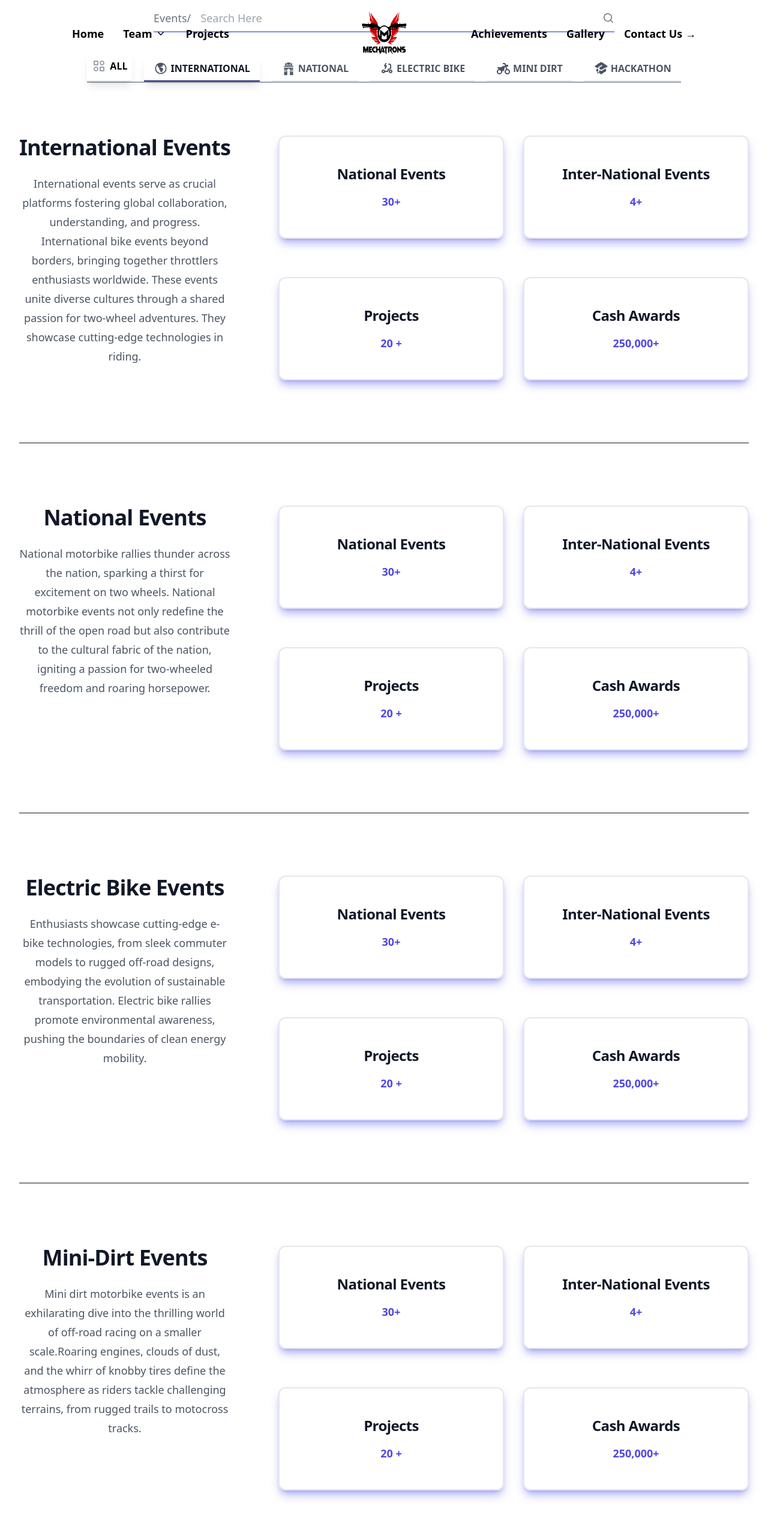
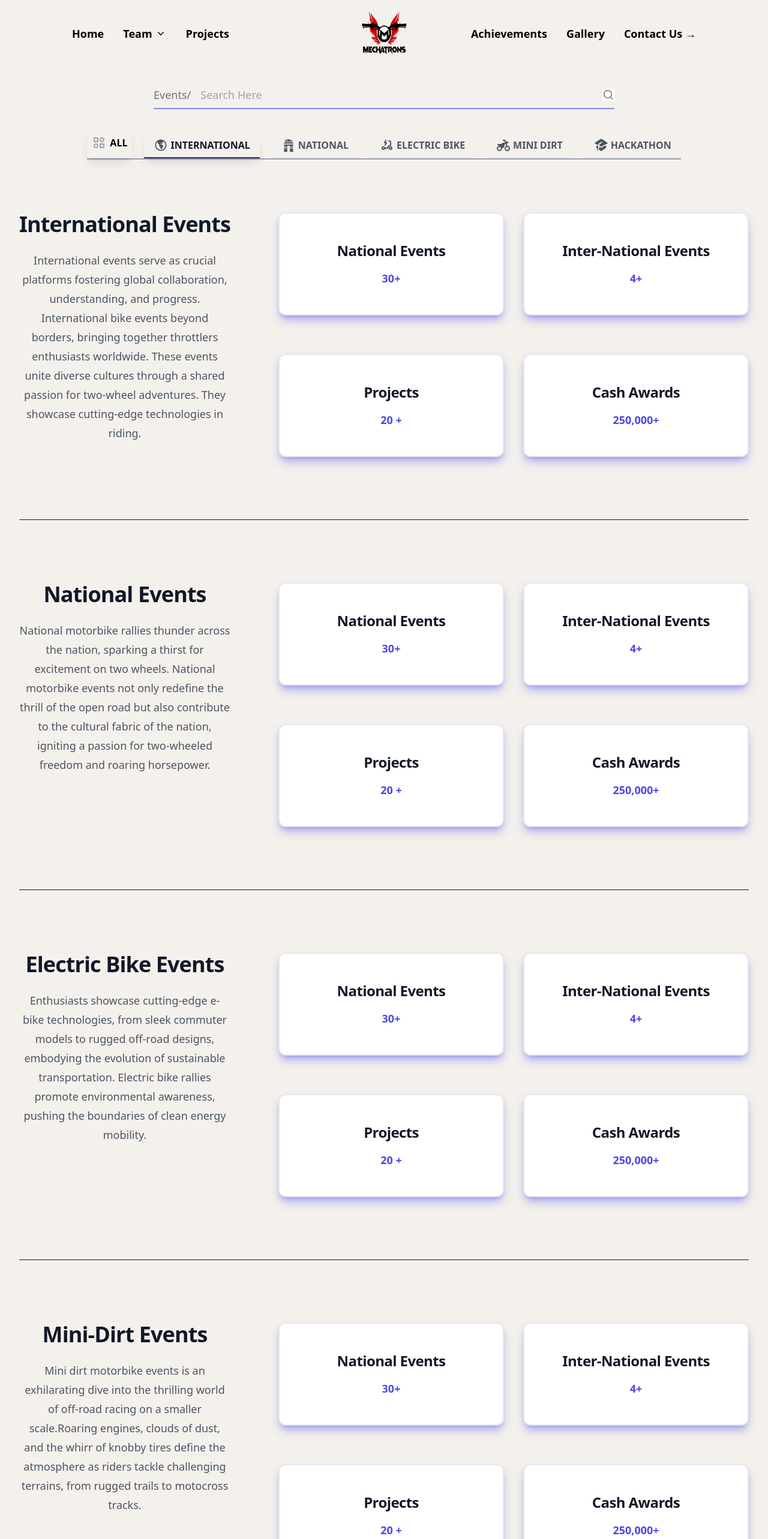
Before and after one commit to SRIRAMS2002/mechatrons07, a Next.js app: page /Achievements in a window 1280 px wide. Shown: the top 2566 px of the page at 60% size. Built offline with nearby package versions, Linux system fonts and the light colour scheme.

Commit message:
bg-color1

```diff
--- a/src/Components/AllEventPage.jsx
+++ b/src/Components/AllEventPage.jsx
@@ -11,7 +11,7 @@ const AllEventPage = () => {
   return (
     <div>
       {/* International */}
-      <div className="bg-white py-10 sm:py-10">
+      <div className=" py-10 sm:py-10">
         <div className="mx-auto grid max-w-7xl gap-x-20 gap-y-20  xl:grid-cols-3">
           <div className="max-w-4xl">
             <h2 className="text-3xl font-bold tracking-tight text-gray-900 sm:text-4xl">
@@ -31,7 +31,7 @@ const AllEventPage = () => {
             className="grid gap-x-8 gap-y-12 sm:grid-cols-2 sm:gap-y-16 xl:col-span-2"
           >
             <li>
-              <div className="flex items-center rounded-xl  p-12 gap-x-6  border-box hover:border-violet-900 transition border-2 hover:shadow-lg shadow-indigo-500/50 shadow-lg  hover:shadow-indigo-500/50">
+              <div className="bg-white flex items-center rounded-xl  p-12 gap-x-6  border-box hover:border-violet-900 transition border-2 hover:shadow-lg shadow-indigo-500/50 shadow-lg  hover:shadow-indigo-500/50">
                 <div className="mx-auto text-center">
                   <h3 className="text-2xl font-semibold leading-7 tracking-tight text-gray-900">
                     National Events
@@ -44,7 +44,7 @@ const AllEventPage = () => {
               </div>
             </li>
             <li>
-              <div className="flex items-center rounded-xl  p-12 gap-x-6  border-box hover:border-violet-900 transition border-2 hover:shadow-lg shadow-indigo-500/50 shadow-lg  hover:shadow-indigo-500/50">
+              <div className="bg-white flex items-center rounded-xl  p-12 gap-x-6  border-box hover:border-violet-900 transition border-2 hover:shadow-lg shadow-indigo-500/50 shadow-lg  hover:shadow-indigo-500/50">
                 <div className="mx-auto text-center">
                   <h3 className="text-2xl font-semibold leading-7 tracking-tight text-gray-900">
                     Inter-National Events
@@ -57,7 +57,7 @@ const AllEventPage = () => {
               </div>
             </li>
             <li>
-              <div className="flex items-center rounded-xl  p-12 gap-x-6  border-box hover:border-violet-900 transition border-2 hover:shadow-lg shadow-indigo-500/50 shadow-lg  hover:shadow-indigo-500/50">
+              <div className="bg-white flex items-center rounded-xl  p-12 gap-x-6  border-box hover:border-violet-900 transition border-2 hover:shadow-lg shadow-indigo-500/50 shadow-lg  hover:shadow-indigo-500/50">
                 <div className="mx-auto text-center">
                   <h3 className="text-2xl font-semibold leading-7 tracking-tight text-gray-900">
                     Projects
@@ -70,7 +70,7 @@ const AllEventPage = () => {
               </div>
             </li>
             <li>
-              <div className="flex items-center rounded-xl  p-12 gap-x-6  border-box hover:border-violet-900 transition border-2 hover:shadow-lg shadow-indigo-500/50 shadow-lg  hover:shadow-indigo-500/50">
+              <div className="bg-white flex items-center rounded-xl  p-12 gap-x-6  border-box hover:border-violet-900 transition border-2 hover:shadow-lg shadow-indigo-500/50 shadow-lg  hover:shadow-indigo-500/50">
                 <div className="mx-auto text-center">
                   <h3 className="text-2xl font-semibold leading-7 tracking-tight text-gray-900">
                     Cash Awards
@@ -88,7 +88,7 @@ const AllEventPage = () => {
       <div className=" mx-auto mt-10 grid max-w-2xl grid-cols-1 gap-x-8 gap-y-16 border-t border-gray-900 pt-10 sm:mt-16 sm:pt-16 lg:mx-0 lg:max-w-none lg:grid-cols-3"></div>
 
       {/* National */}
-      <div className="bg-white py-10 sm:py-10">
+      <div className="py-10 sm:py-10">
         <div className="mx-auto grid max-w-7xl gap-x-20 gap-y-20  xl:grid-cols-3">
           <div className="max-w-4xl">
             <h2 className="text-3xl font-bold tracking-tight text-gray-900 sm:text-4xl">
@@ -107,7 +107,7 @@ const AllEventPage = () => {
             className="grid gap-x-8 gap-y-12 sm:grid-cols-2 sm:gap-y-16 xl:col-span-2"
           >
             <li>
-              <div className="flex items-center rounded-xl  p-12 gap-x-6  border-box hover:border-violet-900 transition border-2 hover:shadow-lg shadow-indigo-500/50 shadow-lg  hover:shadow-indigo-500/50">
+              <div className="bg-white flex items-center rounded-xl  p-12 gap-x-6  border-box hover:border-violet-900 transition border-2 hover:shadow-lg shadow-indigo-500/50 shadow-lg  hover:shadow-indigo-500/50">
                 <div className="mx-auto text-center">
                   <h3 className="text-2xl font-semibold leading-7 tracking-tight text-gray-900">
                     National Events
@@ -120,7 +120,7 @@ const AllEventPage = () => {
               </div>
             </li>
             <li>
-              <div className="flex items-center rounded-xl  p-12 gap-x-6  border-box hover:border-violet-900 transition border-2 hover:shadow-lg shadow-indigo-500/50 shadow-lg  hover:shadow-indigo-500/50">
+              <div className="bg-white flex items-center rounded-xl  p-12 gap-x-6  border-box hover:border-violet-900 transition border-2 hover:shadow-lg shadow-indigo-500/50 shadow-lg  hover:shadow-indigo-500/50">
                 <div className="mx-auto text-center">
                   <h3 className="text-2xl font-semibold leading-7 tracking-tight text-gray-900">
                     Inter-National Events
@@ -133,7 +133,7 @@ const AllEventPage = () => {
               </div>
             </li>
             <li>
-              <div className="flex items-center rounded-xl  p-12 gap-x-6  border-box hover:border-violet-900 transition border-2 hover:shadow-lg shadow-indigo-500/50 shadow-lg  hover:shadow-indigo-500/50">
+              <div className="bg-white flex items-center rounded-xl  p-12 gap-x-6  border-box hover:border-violet-900 transition border-2 hover:shadow-lg shadow-indigo-500/50 shadow-lg  hover:shadow-indigo-500/50">
                 <div className="mx-auto text-center">
                   <h3 className="text-2xl font-semibold leading-7 tracking-tight text-gray-900">
                     Projects
@@ -146,7 +146,7 @@ const AllEventPage = () => {
               </div>
             </li>
             <li>
-              <div className="flex items-center rounded-xl  p-12 gap-x-6  border-box hover:border-violet-900 transition border-2 hover:shadow-lg shadow-indigo-500/50 shadow-lg  hover:shadow-indigo-500/50">
+              <div className="bg-white flex items-center rounded-xl  p-12 gap-x-6  border-box hover:border-violet-900 transition border-2 hover:shadow-lg shadow-indigo-500/50 shadow-lg  hover:shadow-indigo-500/50">
                 <div className="mx-auto text-center">
                   <h3 className="text-2xl font-semibold leading-7 tracking-tight text-gray-900">
                     Cash Awards
@@ -164,7 +164,7 @@ const AllEventPage = () => {
 
       <div className=" mx-auto mt-10 grid max-w-2xl grid-cols-1 gap-x-8 gap-y-16 border-t border-gray-900 pt-10 sm:mt-16 sm:pt-16 lg:mx-0 lg:max-w-none lg:grid-cols-3"></div>
       {/* Electric */}
-      <div className="bg-white py-10 sm:py-10">
+      <div className=" py-10 sm:py-10">
         <div className="mx-auto grid max-w-7xl gap-x-20 gap-y-20  xl:grid-cols-3">
           <div className="max-w-4xl">
             <h2 className="text-3xl font-bold tracking-tight text-gray-900 sm:text-4xl">
@@ -183,7 +183,7 @@ const AllEventPage = () => {
             className="grid gap-x-8 gap-y-12 sm:grid-cols-2 sm:gap-y-16 xl:col-span-2"
           >
             <li>
-              <div className="flex items-center rounded-xl  p-12 gap-x-6  border-box hover:border-violet-900 transition border-2 hover:shadow-lg shadow-indigo-500/50 shadow-lg  hover:shadow-indigo-500/50">
+              <div className="bg-white flex items-center rounded-xl  p-12 gap-x-6  border-box hover:border-violet-900 transition border-2 hover:shadow-lg shadow-indigo-500/50 shadow-lg  hover:shadow-indigo-500/50">
                 <div className="mx-auto text-center">
                   <h3 className="text-2xl font-semibold leading-7 tracking-tight text-gray-900">
                     National Events
@@ -196,7 +196,7 @@ const AllEventPage = () => {
               </div>
             </li>
             <li>
-              <div className="flex items-center rounded-xl  p-12 gap-x-6  border-box hover:border-violet-900 transition border-2 hover:shadow-lg shadow-indigo-500/50 shadow-lg  hover:shadow-indigo-500/50">
+              <div className="bg-white flex items-center rounded-xl  p-12 gap-x-6  border-box hover:border-violet-900 transition border-2 hover:shadow-lg shadow-indigo-500/50 shadow-lg  hover:shadow-indigo-500/50">
                 <div className="mx-auto text-center">
                   <h3 className="text-2xl font-semibold leading-7 tracking-tight text-gray-900">
                     Inter-National Events
@@ -209,7 +209,7 @@ const AllEventPage = () => {
               </div>
             </li>
             <li>
-              <div className="flex items-center rounded-xl  p-12 gap-x-6  border-box hover:border-violet-900 transition border-2 hover:shadow-lg shadow-indigo-500/50 shadow-lg  hover:shadow-indigo-500/50">
+              <div className="bg-white flex items-center rounded-xl  p-12 gap-x-6  border-box hover:border-violet-900 transition border-2 hover:shadow-lg shadow-indigo-500/50 shadow-lg  hover:shadow-indigo-500/50">
                 <div className="mx-auto text-center">
                   <h3 className="text-2xl font-semibold leading-7 tracking-tight text-gray-900">
                     Projects
@@ -222,7 +222,7 @@ const AllEventPage = () => {
               </div>
             </li>
             <li>
-              <div className="flex items-center rounded-xl  p-12 gap-x-6  border-box hover:border-violet-900 transition border-2 hover:shadow-lg shadow-indigo-500/50 shadow-lg  hover:shadow-indigo-500/50">
+              <div className="bg-white flex items-center rounded-xl  p-12 gap-x-6  border-box hover:border-violet-900 transition border-2 hover:shadow-lg shadow-indigo-500/50 shadow-lg  hover:shadow-indigo-500/50">
                 <div className="mx-auto text-center">
                   <h3 className="text-2xl font-semibold leading-7 tracking-tight text-gray-900">
                     Cash Awards
@@ -239,7 +239,7 @@ const AllEventPage = () => {
       </div>
       <div className=" mx-auto mt-10 grid max-w-2xl grid-cols-1 gap-x-8 gap-y-16 border-t border-gray-900 pt-10 sm:mt-16 sm:pt-16 lg:mx-0 lg:max-w-none lg:grid-cols-3"></div>
       {/* mini */}
-      <div className="bg-white py-10 sm:py-10">
+      <div className="py-10 sm:py-10">
         <div className="mx-auto grid max-w-7xl gap-x-20 gap-y-20  xl:grid-cols-3">
           <div className="max-w-4xl">
             <h2 className="text-3xl font-bold tracking-tight text-gray-900 sm:text-4xl">
@@ -258,7 +258,7 @@ const AllEventPage = () => {
             className="grid gap-x-8 gap-y-12 sm:grid-cols-2 sm:gap-y-16 xl:col-span-2"
           >
             <li>
-              <div className="flex items-center rounded-xl  p-12 gap-x-6  border-box hover:border-violet-900 transition border-2 hover:shadow-lg shadow-indigo-500/50 shadow-lg  hover:shadow-indigo-500/50">
+              <div className="bg-white flex items-center rounded-xl  p-12 gap-x-6  border-box hover:border-violet-900 transition border-2 hover:shadow-lg shadow-indigo-500/50 shadow-lg  hover:shadow-indigo-500/50">
                 <div className="mx-auto text-center">
                   <h3 className="text-2xl font-semibold leading-7 tracking-tight text-gray-900">
                     National Events
@@ -271,7 +271,7 @@ const AllEventPage = () => {
               </div>
             </li>
             <li>
-              <div className="flex items-center rounded-xl  p-12 gap-x-6  border-box hover:border-violet-900 transition border-2 hover:shadow-lg shadow-indigo-500/50 shadow-lg  hover:shadow-indigo-500/50">
+              <div className="bg-white flex items-center rounded-xl  p-12 gap-x-6  border-box hover:border-violet-900 transition border-2 hover:shadow-lg shadow-indigo-500/50 shadow-lg  hover:shadow-indigo-500/50">
                 <div className="mx-auto text-center">
                   <h3 className="text-2xl font-semibold leading-7 tracking-tight text-gray-900">
                     Inter-National Events
@@ -284,7 +284,7 @@ const AllEventPage = () => {
               </div>
             </li>
             <li>
-              <div className="flex items-center rounded-xl  p-12 gap-x-6  border-box hover:border-violet-900 transition border-2 hover:shadow-lg shadow-indigo-500/50 shadow-lg  hover:shadow-indigo-500/50">
+              <div className="bg-white flex items-center rounded-xl  p-12 gap-x-6  border-box hover:border-violet-900 transition border-2 hover:shadow-lg shadow-indigo-500/50 shadow-lg  hover:shadow-indigo-500/50">
                 <div className="mx-auto text-center">
                   <h3 className="text-2xl font-semibold leading-7 tracking-tight text-gray-900">
                     Projects
@@ -297,7 +297,7 @@ const AllEventPage = () => {
               </div>
             </li>
             <li>
-              <div className="flex items-center rounded-xl  p-12 gap-x-6  border-box hover:border-violet-900 transition border-2 hover:shadow-lg shadow-indigo-500/50 shadow-lg  hover:shadow-indigo-500/50">
+              <div className="bg-white flex items-center rounded-xl  p-12 gap-x-6  border-box hover:border-violet-900 transition border-2 hover:shadow-lg shadow-indigo-500/50 shadow-lg  hover:shadow-indigo-500/50">
                 <div className="mx-auto text-center">
                   <h3 className="text-2xl font-semibold leading-7 tracking-tight text-gray-900">
                     Cash Awards
@@ -315,7 +315,7 @@ const AllEventPage = () => {
       <div className=" mx-auto mt-10 grid max-w-2xl grid-cols-1 gap-x-8 gap-y-16 border-t border-gray-900 pt-10 sm:mt-16 sm:pt-16 lg:mx-0 lg:max-w-none lg:grid-cols-3"></div>
       {/* Hackathon */}
 
-      <div className="bg-white py-10 sm:py-10">
+      <div className=" py-10 sm:py-10">
         <div className="mx-auto grid max-w-7xl gap-x-20 gap-y-20 xl:grid-cols-3">
           <div className="max-w-4xl">
             <h2 className="text-3xl font-bold tracking-tight text-gray-900 sm:text-4xl">
@@ -333,10 +333,10 @@ const AllEventPage = () => {
           </div>
           <ul
             role="list"
-            className="grid gap-x-8 gap-y-12 sm:grid-cols-2 sm:gap-y-16 xl:col-span-2"
+            className=" grid gap-x-8 gap-y-12 sm:grid-cols-2 sm:gap-y-16 xl:col-span-2"
           >
             <li>
-              <div className="flex items-center rounded-xl  p-12 gap-x-6  border-box hover:border-violet-900 transition border-2 hover:shadow-lg shadow-indigo-500/50 shadow-lg  hover:shadow-indigo-500/50">
+              <div className="bg-white flex items-center rounded-xl  p-12 gap-x-6  border-box hover:border-violet-900 transition border-2 hover:shadow-lg shadow-indigo-500/50 shadow-lg  hover:shadow-indigo-500/50">
                 <div className="mx-auto text-center">
                   <h3 className="text-2xl font-semibold leading-7 tracking-tight text-gray-900">
                     National Events
@@ -349,7 +349,7 @@ const AllEventPage = () => {
               </div>
             </li>
             <li>
-              <div className="flex items-center rounded-xl  p-12 gap-x-6  border-box hover:border-violet-900 transition border-2 hover:shadow-lg shadow-indigo-500/50 shadow-lg  hover:shadow-indigo-500/50">
+              <div className=" bg-white flex items-center rounded-xl  p-12 gap-x-6  border-box hover:border-violet-900 transition border-2 hover:shadow-lg shadow-indigo-500/50 shadow-lg  hover:shadow-indigo-500/50">
                 <div className="mx-auto text-center">
                   <h3 className="text-2xl font-semibold leading-7 tracking-tight text-gray-900">
                     Inter-National Events
@@ -362,7 +362,7 @@ const AllEventPage = () => {
               </div>
             </li>
             <li>
-              <div className="flex items-center rounded-xl  p-12 gap-x-6  border-box hover:border-violet-900 transition border-2 hover:shadow-lg shadow-indigo-500/50 shadow-lg  hover:shadow-indigo-500/50">
+              <div className="bg-white flex items-center rounded-xl  p-12 gap-x-6  border-box hover:border-violet-900 transition border-2 hover:shadow-lg shadow-indigo-500/50 shadow-lg  hover:shadow-indigo-500/50">
                 <div className="mx-auto text-center">
                   <h3 className="text-2xl font-semibold leading-7 tracking-tight text-gray-900">
                     Projects
@@ -375,7 +375,7 @@ const AllEventPage = () => {
               </div>
             </li>
             <li>
-              <div className="flex items-center rounded-xl  p-12 gap-x-6  border-box hover:border-violet-900 transition border-2 hover:shadow-lg shadow-indigo-500/50 shadow-lg  hover:shadow-indigo-500/50">
+              <div className="bg-white flex items-center rounded-xl  p-12 gap-x-6  border-box hover:border-violet-900 transition border-2 hover:shadow-lg shadow-indigo-500/50 shadow-lg  hover:shadow-indigo-500/50">
                 <div className="mx-auto text-center">
                   <h3 className="text-2xl font-semibold leading-7 tracking-tight text-gray-900">
                     Cash Awards
--- a/src/Components/Navbar.jsx
+++ b/src/Components/Navbar.jsx
@@ -57,13 +57,13 @@ const Navbar = ({view}) => {
         )}
       >
         <div className="relative flex items-center justify-between bg-transparent gap-2 px-6 md:mx-20 lg:px-10 h-full w-full">
-          <Popover.Group className="hidden lg:flex items-center justify-center gap-8 text-lg">
-            <a href="/" className="font-semibold leading-6">
+          <Popover.Group className="hidden lg:flex items-center justify-center gap-8 ">
+            <a href="/" className="font-semibold leading-6 text-lg">
               Home
             </a>
             {/* Team */}
             <Popover className="relative">
-              <Popover.Button className="flex items-center gap-x-1 font-semibold leading-6">
+              <Popover.Button className="flex items-center gap-x-1 font-semibold leading-6 text-lg">
                 Team
                 <ChevronDownIcon
                   className="h-5 w-5 flex-none"
@@ -80,7 +80,7 @@ const Navbar = ({view}) => {
                 leaveFrom="transform opacity-100 scale-100"
                 leaveTo="transform opacity-0 scale-95"
               >
-                <Popover.Panel className="absolute -left-8   top-full z-20 mt-3 w-screen max-w-sm overflow-hidden rounded-3xl bg-white shadow-xl ring-1 ring-gray-900/5">
+                <Popover.Panel className="absolute -left-8 text-sm  top-full z-20 mt-3 w-screen max-w-sm overflow-hidden rounded-3xl bg-white shadow-xl ring-1 ring-gray-900/5">
                   <div className="p-4">
                     {products.map((item) => (
                       <div
@@ -126,7 +126,7 @@ const Navbar = ({view}) => {
                 </Popover.Panel>
               </Transition>
             </Popover>
-            <a href="/Projects" className="font-semibold leading-6">
+            <a href="/Projects" className="font-semibold leading-6 text-lg">
               Projects
             </a>
           </Popover.Group>
--- a/src/pages/Achievements.jsx
+++ b/src/pages/Achievements.jsx
@@ -295,8 +295,8 @@ const Achievements = () => {
   });
   return (
     <>
-      <Navbar />
-      <div className="bg-white min-h-screen pb-24">
+      <Navbar className="text-black bg-white"/>
+      <div className="mt-[8rem] min-h-screen pb-24">
         <div className="px-4 sm:px-6 lg:px-8 py-2">
           {/* Search bar */}
           <div className="max-w-3xl mx-auto mb-8">
@@ -323,7 +323,7 @@ const Achievements = () => {
             </div>
           </div>
 
-          <div className="max-w-7xl mx-auto  bg-white">
+          <div className="max-w-7xl mx-auto ">
             <div className="flex items-center justify-evenly">
               {/* Category Tabs */}
 
--- a/src/pages/Gallery.jsx
+++ b/src/pages/Gallery.jsx
@@ -82,7 +82,7 @@ const Gallery = () => {
       <Navbar className=""/>
 
       <div className="mx-auto   place-content-center place-items-center max-w-5xl">
-    <div className="bg-white p-5  mt-5  grid  grid-cols-1 items-center  px-2  sm:py-5  lg:grid-cols-2 lg:px-8">
+    <div className=" p-5  mt-5  grid  grid-cols-1 items-center  px-2  sm:py-5  lg:grid-cols-2 lg:px-8">
     <div className="sm:max-w-lg">
               <h1 className="text-4xl font-bold tracking-tight text-gray-900 sm:text-6xl">
                 Gallery
@@ -113,7 +113,7 @@ const Gallery = () => {
 >
 {Intro.map((people, index) => (
           <SwiperSlide>
-            <div className="bg-white lg:ml-10 h-[20rem] w-[22rem] place-content-center place-items-center border-2 rounded-xl">
+            <div className=" lg:ml-10 h-[20rem] w-[22rem] place-content-center place-items-center border-2 rounded-xl">
               <img
                 className="object-cover w-full h-full"
                 src={`/Team/Founders/${people.imageUrl}.webp`}
--- a/src/styles/GlobalCards.css
+++ b/src/styles/GlobalCards.css
@@ -20,10 +20,10 @@
     opacity: 1; /* Make the text fully opaque */
 
     background-repeat: repeat-x; /* Repeat the background image horizontally */
-    background-clip: inherit; /* Inherit the background clipping from the parent */
+    background-clip: inherit;
      -webkit-background-clip: text;
-    -webkit-text-fill-color: transparent; /* Make the text transparent */
-    animation: animate 40s linear infinite; /* Apply an animation named "animate" */
+    -webkit-text-fill-color: transparent;
+    animation: animate 40s linear infinite;
 }
 
 @keyframes animate {
@@ -36,7 +36,7 @@
 }
 
 body{
- background-color: #fdf9ff;
+ background-color: #F4F0EC;
 }
 
 .swiper {
@@ -46,8 +46,8 @@ body{
 
 .swiper-slide {
   text-align: center;
-  font-size: 18px;
-  background: #fff;
+  font-size: 15px;
+
 
   /* Center slide text vertically */
   display: flex;
```
Also changed, not shown: src/Components/GalleryPage.jsx (+14 -14 lines), src/Components/Recent.jsx (+18 -29 lines).
